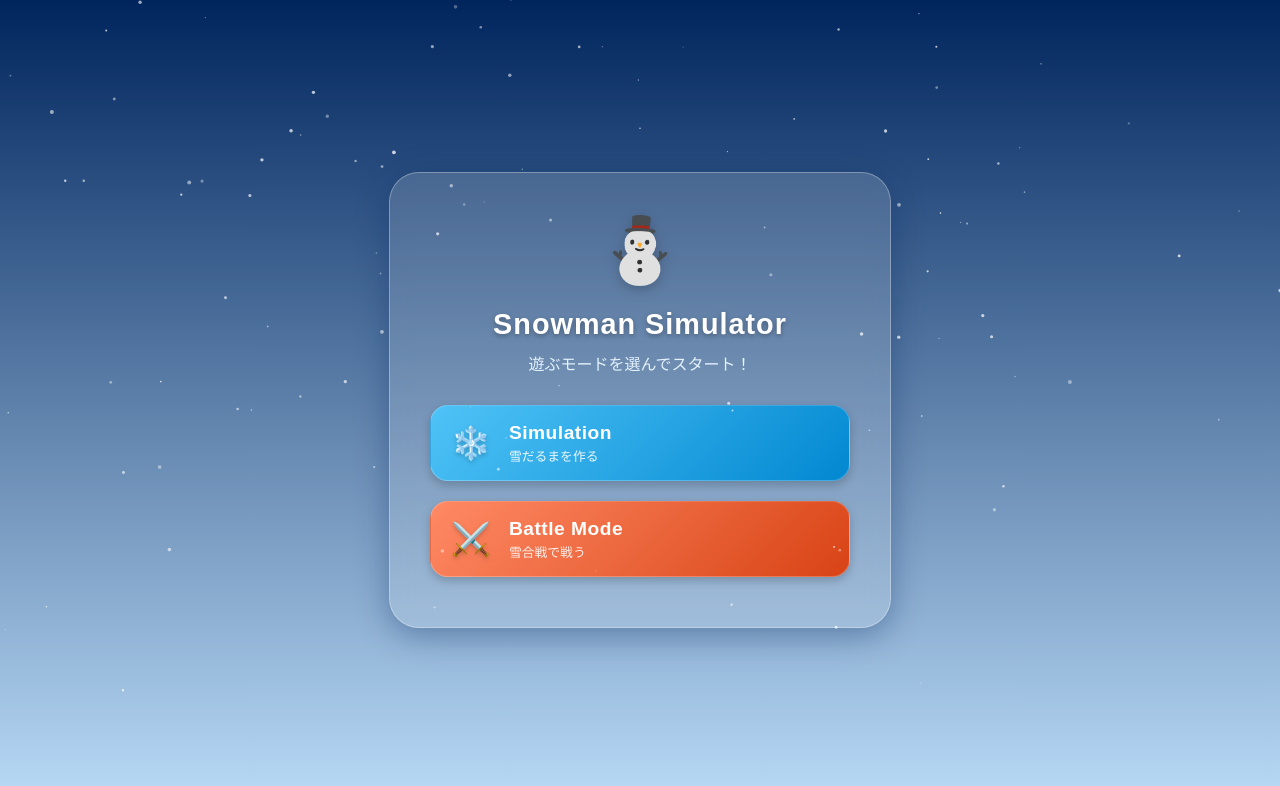
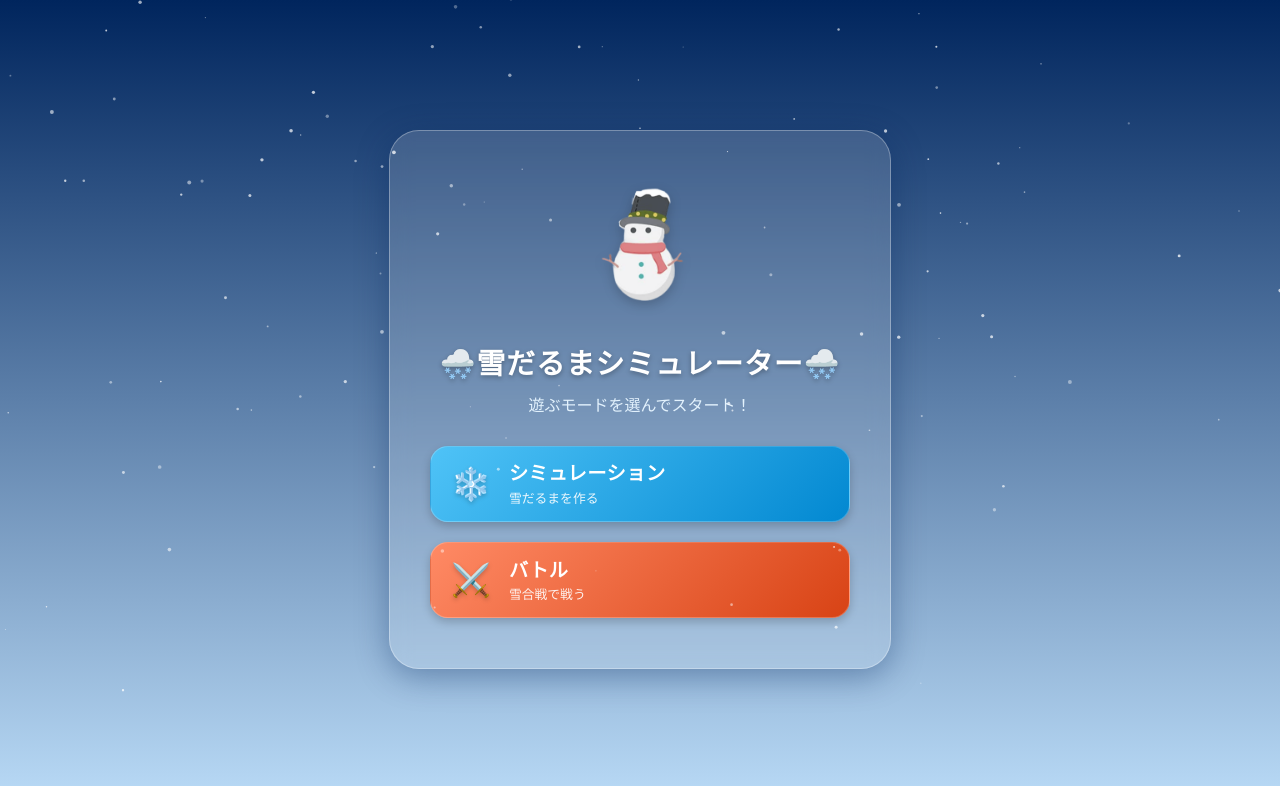
Before and after one commit to kawaguchiharu/snowman, a Vue app in the folder frontend/: page / in a window 1280 px wide. Shown: the top 786 px of the page. Built offline with nearby package versions, Linux system fonts and the light colour scheme.

Commit message:
最終調整

```diff
--- a/frontend/src/views/HomeView.vue
+++ b/frontend/src/views/HomeView.vue
@@ -2,18 +2,16 @@
 import { ref } from 'vue'
 import { useRouter } from 'vue-router'
 
-// 外部コンポーネントのインポート
-// ファイルパスは実際のプロジェクト構成に合わせて適宜調整してください
+// 外部コンポーネント
 import JapanMap3D from '../components/japanmap_3D.vue'
 import SmartCalendar from '../components/calendar.vue'
 import SnowEffect from '../components/Snoweffect.vue'
 import OceanBackground from '../components/oceanbackground.vue'
 
-const router = useRouter() // ページ移動用
+const router = useRouter()
 
 const selectedPref = ref(null)
 const showModal = ref(false)
-// 初期日付（必要に応じて変更してください）
 const targetDate = ref(new Date('2024-01-01'))
 
 // 地図クリック
@@ -43,6 +41,11 @@ const handleSearch = (type) => {
     }
   })
 }
+
+// TOPに戻る
+const goBack = () => {
+  router.push('/')
+}
 </script>
 
 <template>
@@ -51,8 +54,12 @@ const handleSearch = (type) => {
   <div class="home-container">
     <OceanBackground />
 
+    <button class="back-btn" @click="goBack">
+      ⬅ TOP
+    </button>
+
     <header>
-      <h1>⛄ 雪だるまシミュレーター</h1>
+      <h1>❄️ 雪だるまシミュレーションモード</h1>
       <p>地図のピンをクリックしてね！</p>
     </header>
 
@@ -63,10 +70,11 @@ const handleSearch = (type) => {
     <div v-if="showModal" class="modal-overlay" @click.self="closeModal">
       <div class="modal-content">
         <button class="close-btn" @click="closeModal">×</button>
+
         <div class="modal-header">
           <h2>📍 {{ selectedPref.name }}</h2>
+          <p class="guide-text">シミュレーションする日付を選んでください👇</p>
         </div>
-        <p class="guide-text">クリックすると結果画面へ移動します👇</p>
 
         <div class="calendar-wrapper">
           <SmartCalendar
@@ -82,33 +90,50 @@ const handleSearch = (type) => {
 
 <style scoped>
 /* =======================================
+   バックボタン
+   ======================================= */
+.back-btn {
+  position: fixed;
+  top: 20px;
+  left: 20px;
+  z-index: 100;
+
+  background: rgba(255, 255, 255, 0.2);
+  border: 1px solid rgba(255, 255, 255, 0.5);
+  color: #fff;
+  padding: 15px 30px; /* 大きくしました */
+  border-radius: 30px;
+  font-weight: bold;
+  cursor: pointer;
+  backdrop-filter: blur(5px);
+  transition: all 0.3s;
+  box-shadow: 0 4px 6px rgba(0,0,0,0.1);
+  font-size: 1.2rem; /* 大きくしました */
+}
+
+.back-btn:hover {
+  background: rgba(255, 255, 255, 0.4);
+  transform: translateX(-3px);
+}
+
+/* =======================================
    ホーム画面全体のスタイル
    ======================================= */
 .home-container {
   text-align: center;
   padding-bottom: 50px;
-  /* 海背景を表示するために高さ確保と相対配置を設定 */
   min-height: 100vh;
   position: relative;
   z-index: 10;
-  /* 文字色を背景に合わせて調整 */
   color: #e3f2fd;
-  overflow: hidden; /* 波がはみ出さないように */
+  overflow: hidden;
 }
 
-/* =======================================
-   Main (地図エリア)
-   OceanBackground(z-index:1) より手前に配置し、
-   地図がクリック可能であることを保証する
-   ======================================= */
 main {
   position: relative;
   z-index: 5;
 }
 
-/* =======================================
-   ヘッダー
-   ======================================= */
 header {
   margin-bottom: 20px;
   margin-top: 20px;
@@ -117,13 +142,12 @@ header {
 }
 
 h1 {
-  /* 濃い青背景でも見える明るい色に変更 */
   color: #bbdefb;
   text-shadow: 1px 1px 3px rgba(0, 0, 0, 0.5);
 }
 
 /* =======================================
-   モーダル
+   モーダルのスタイル (BattleViewに合わせました)
    ======================================= */
 .modal-overlay {
   position: fixed;
@@ -131,51 +155,46 @@ h1 {
   width: 100%; height: 100%;
   background: rgba(0, 0, 0, 0.7);
   display: flex; justify-content: center; align-items: center;
-  /* 雪(9000)よりは下だが、他の要素より上 */
   z-index: 3000;
   animation: fadeIn 0.3s;
 }
 
 .modal-content {
-  /* 海背景に合う少し明るい青系の白、または白 */
-  background: #f0f8ff;
+  /* 背景を白に変更 */
+  background: #fff;
+  color: #333;
   padding: 25px;
   border-radius: 20px;
   width: 95%; max-width: 500px;
   position: relative;
   animation: popUp 0.4s;
+  /* 影などの調整 */
   box-shadow: 0 4px 20px rgba(0, 0, 0, 0.3);
-  color: #333; /* モーダル内の文字色は読みやすく黒系に戻す */
 }
 
 .close-btn {
   position: absolute; top: 15px; right: 20px;
   background: none; border: none;
   font-size: 2rem;
-  color: #1a237e;
+  color: #555; /* 色を少し濃く */
   cursor: pointer;
 }
 
 .modal-header {
-  text-align: center;
-  margin-bottom: 15px;
+  margin-bottom: 20px;
 }
-
 .modal-header h2 {
-  color: #1a237e;
   margin: 0;
+  color: #1565c0;
 }
-
 .guide-text {
-  font-size: 0.9rem;
-  color: #1565c0;
-  margin-bottom: 15px;
+  margin-top: 5px;
+  font-weight: bold;
+  color: #666;
 }
 
 .calendar-wrapper {
-  display: flex;
-  justify-content: center;
-  margin-bottom: 20px;
+  margin-bottom: 10px;
 }
 
 @keyframes fadeIn { from { opacity: 0; } to { opacity: 1; } }
--- a/frontend/src/views/LoginView.vue
+++ b/frontend/src/views/LoginView.vue
@@ -4,6 +4,8 @@ import { useRouter } from 'vue-router'
 // 共通の背景・エフェクトコンポーネント
 import SnowEffect from '../components/Snoweffect.vue'
 import OceanBackground from '../components/oceanbackground.vue'
+
+import snowmanImg from '/public/snowman6.png'
 
 const router = useRouter()
 
@@ -26,9 +28,9 @@ const handleStart = (mode) => {
 
     <div class="start-card">
       <div class="icon-area">
-        <span class="snowman-icon">⛄</span>
+        <img :src="snowmanImg" class="snowman-img" alt="雪だるま" />
       </div>
-      <h1>Snowman Simulator</h1>
+      <h1>🌨️雪だるまシミュレーター🌨️</h1>
       <p class="subtitle">遊ぶモードを選んでスタート！</p>
 
       <div class="mode-select-area">
@@ -39,7 +41,7 @@ const handleStart = (mode) => {
         >
           <span class="btn-icon">❄️</span>
           <div class="btn-text">
-            <span class="main-label">Simulation</span>
+            <span class="main-label">シミュレーション</span>
             <span class="sub-label">雪だるまを作る</span>
           </div>
         </button>
@@ -51,7 +53,7 @@ const handleStart = (mode) => {
         >
           <span class="btn-icon">⚔️</span>
           <div class="btn-text">
-            <span class="main-label">Battle Mode</span>
+            <span class="main-label">バトル</span>
             <span class="sub-label">雪合戦で戦う</span>
           </div>
         </button>
@@ -92,10 +94,21 @@ const handleStart = (mode) => {
 }
 
 .icon-area {
-  font-size: 4rem;
-  margin-bottom: 10px;
+  width: 150px;  /* 画像サイズ調整：必要に応じて変更してください */
+  height: 150px;
+  margin: 0 auto 10px; /* 中央寄せ */
   filter: drop-shadow(0 4px 6px rgba(0,0,0,0.2));
-  animation: bounce 2s infinite;
+  animation: bounce 2s infinite; /* フワフワ動くアニメーション */
+
+  display: flex;
+  justify-content: center;
+  align-items: center;
+}
+
+.snowman-img {
+  width: 100%;
+  height: 100%;
+  object-fit: contain; /* 枠内に綺麗に収める */
 }
 
 h1 {
```
Also changed, not shown: frontend/public/snowman6.png (added).
